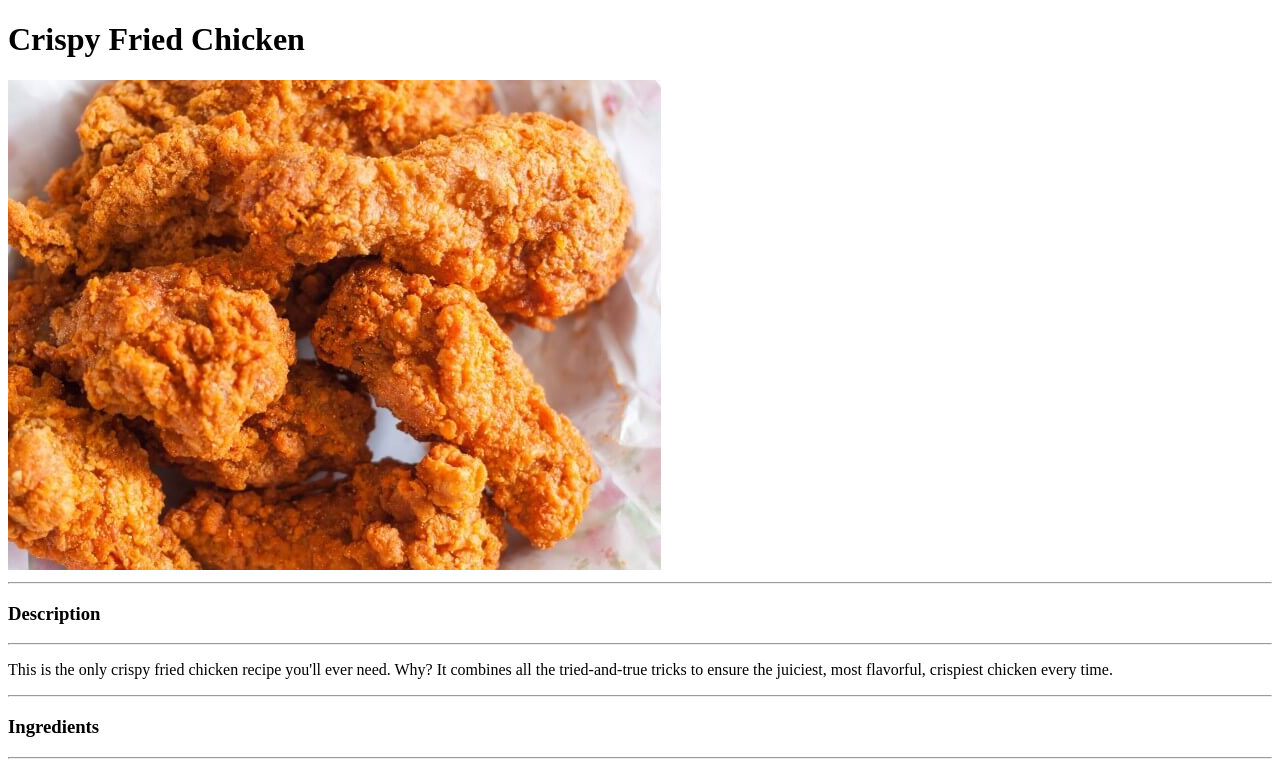
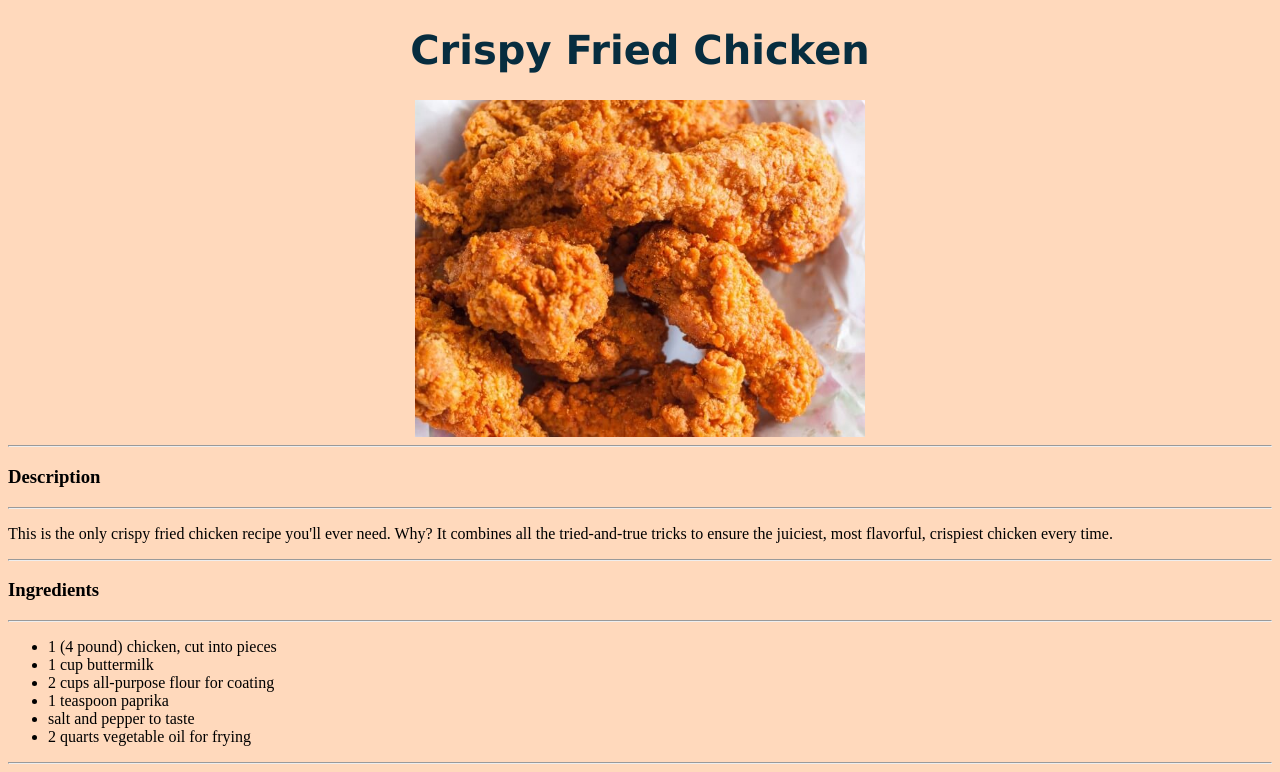
Before and after one commit to eliptik1/odin_recipes, a plain HTML site: page recipes/fried_chicken.html in a window 1280 px wide. Shown: the top 772 px of the page. Drawn offline with Linux system fonts and the light colour scheme.

Commit message:
Link css to fried_chicken.html

```diff
--- a/recipes/fried_chicken.html
+++ b/recipes/fried_chicken.html
@@ -6,11 +6,12 @@
     <meta http-equiv="X-UA-Compatible" content="IE=edge">
     <meta name="viewport" content="width=device-width, initial-scale=1.0">
     <title>Document</title>
+    <link rel="stylesheet" href="../style.css">
 </head>
 
-<body>
-    <h1>Crispy Fried Chicken</h1>
-    <img src="../images/chicken.jpg" alt="Crispy Fried Chicken">
+<body id="chicken-bg">
+    <h1 id="chicken">Crispy Fried Chicken</h1>
+    <img src="../images/chicken.jpg" alt="Crispy Fried Chicken" id="chicken_image">
     <hr>
     <h3>Description</h3>
     <hr>
```
